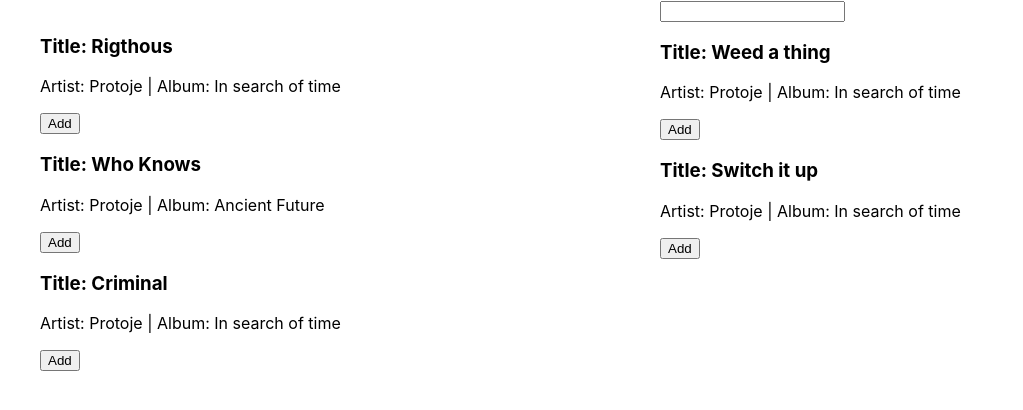
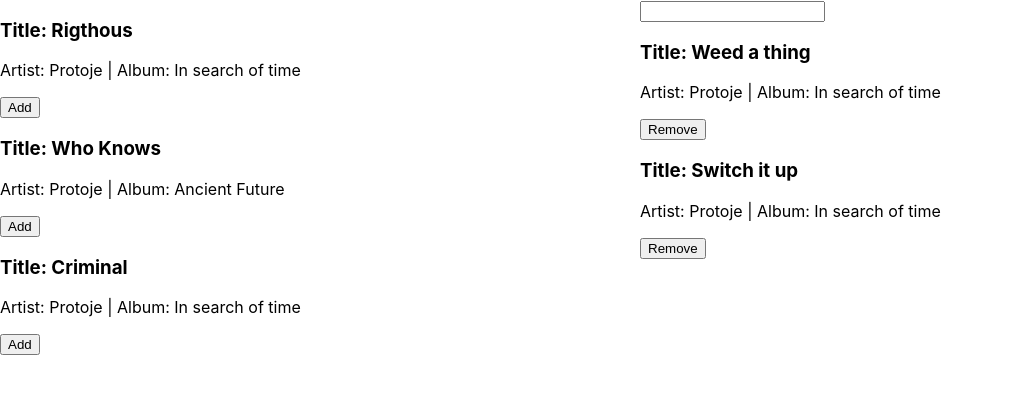
Before and after one commit to tomterveen/jammming, a React (Create React App) app: page / in a window 1280 px wide. Shown: the top 410 px of the page, without its empty margins (0-1023 px from the left). Built offline with nearby package versions, Linux system fonts and the light colour scheme.

Commit message:
Add remove track button to tracklist. Made ternary logic to render the correct button.

```diff
--- a/src/App.js
+++ b/src/App.js
@@ -58,11 +58,15 @@
     }
   };
 
+  const removeTrack = (track) => {
+    setTracklist(tracklist.filter(song => song.id !== track.id));
+  }
+
 
   return (
     <div className={styles.appContainer}>
       <SearchResults searchResults={searchResults} addTrack={addTrack}/>
-      <Playlist tracklist={tracklist} playlistName={playlistName} handleChange={handleChange}/>
+      <Playlist removeTrack={removeTrack} tracklist={tracklist} playlistName={playlistName} handleChange={handleChange}/>
     </div>
   );
 }
--- a/src/components/Playlist.js
+++ b/src/components/Playlist.js
@@ -2,12 +2,12 @@
 import Tracklist from './Tracklist';
 import styles from "../css/Playlist.module.css";
 
-const Playlist = ({playlistName, handleChange, tracklist}) => {
+const Playlist = ({playlistName, handleChange, tracklist, removeTrack}) => {
     return (
         <div className={styles.gridItem2}>
             <form>
                 <input onChange={handleChange} value={playlistName} type="text" />
-                <Tracklist tracklist={tracklist}/>
+                <Tracklist removeTrack={removeTrack} tracklist={tracklist}/>
             </form>
         </div>
     )
--- a/src/components/SearchResults.js
+++ b/src/components/SearchResults.js
@@ -5,13 +5,13 @@
 const SearchResults = ({ searchResults, addTrack}) => {
 
     return (
-        <ul className={styles.gridItem1}>
+        <div className={styles.gridItem1}>
             {searchResults.map(result => {
                 return (
                     <Track key={result.id} track={result} addTrack={addTrack}/>
                 )
             })}
-        </ul>
+        </div>
     )
 };
 
--- a/src/components/Track.js
+++ b/src/components/Track.js
@@ -1,17 +1,24 @@
 import React from 'react';
 
-const Track = ({track, addTrack}) => {
+const Track = ({track, addTrack, isAdd, removeTrack}) => {
 
     const handleAddClick = () => {
-        console.log(track);
         addTrack(track);
     }
+
+    const handleRemoveClick = () => {
+        removeTrack(track);
+    }
+
 
     return (
         <>
             <h3>Title: {track.title}</h3>
             <p>Artist: {track.artist} | Album: {track.album}</p>
+            {isAdd ?
+            <button onClick={handleRemoveClick}>Remove</button> :
             <button onClick={handleAddClick}>Add</button>
+            }
         </>
     )
 }
--- a/src/components/Tracklist.js
+++ b/src/components/Tracklist.js
@@ -2,13 +2,13 @@
 import styles from "../css/Tracklist.module.css";
 import Track from "./Track";
 
-const Tracklist = ({tracklist}) => {
+const Tracklist = ({tracklist, removeTrack}) => {
     return (
         <>
             {tracklist.map((track) => {
                 return (
                     <div className={styles.trackContainer}>
-                        <Track key={track.id} track={track}/>
+                        <Track removeTrack={removeTrack} isAdd={true} key={track.id} track={track}/>
                     </div>
                 )
             })}
```
